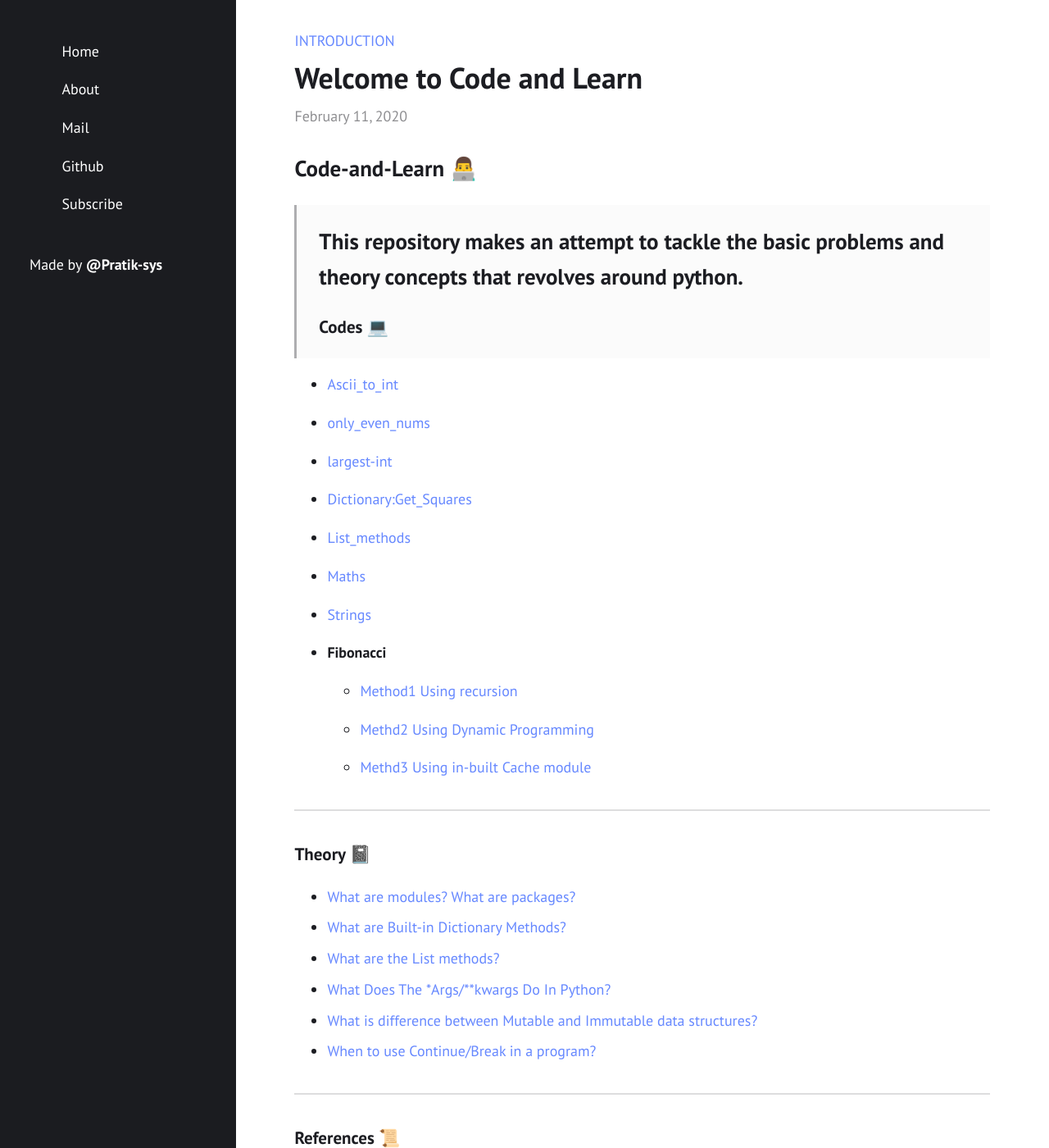
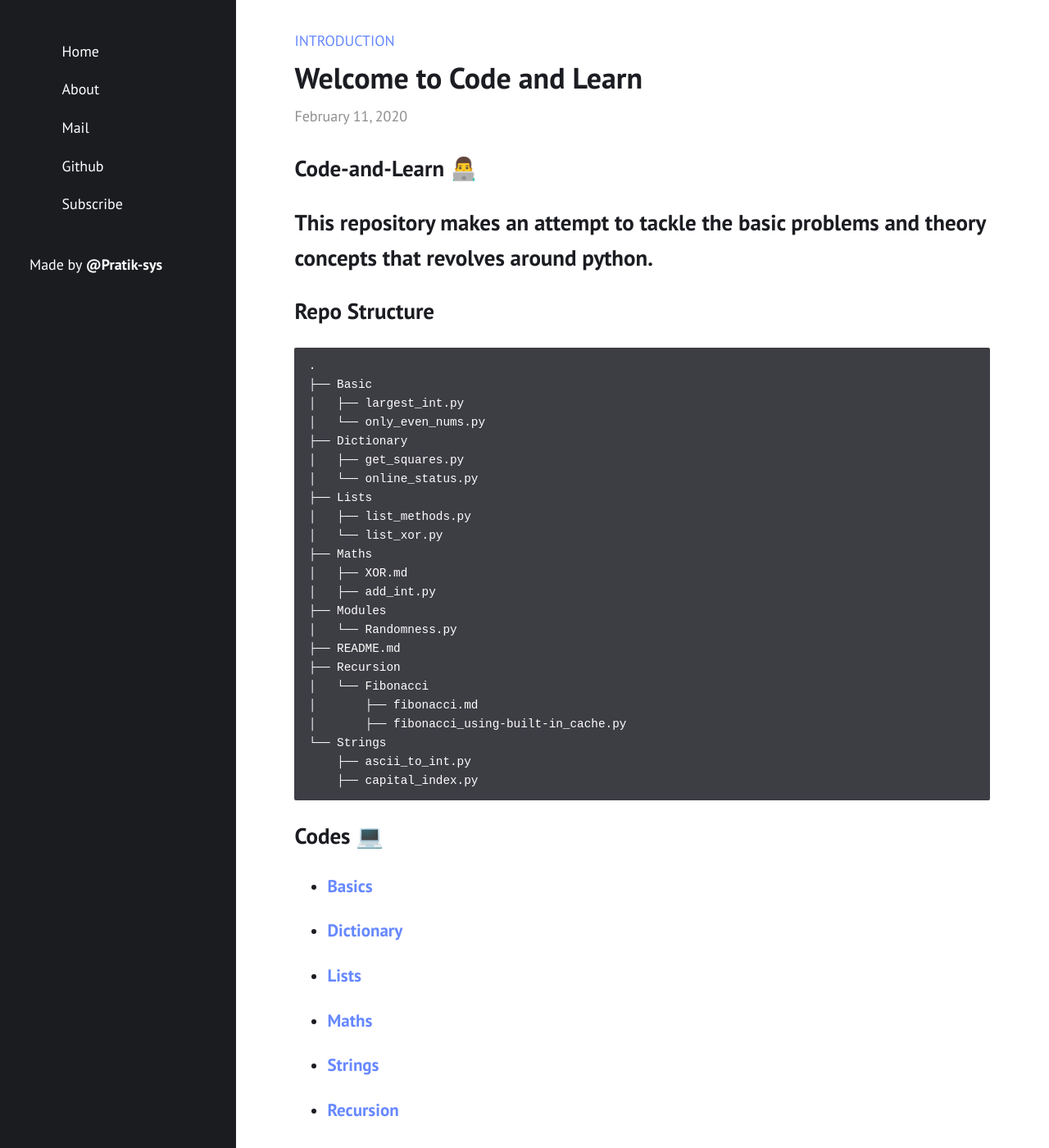
Before and after one commit to Pratik-sys/Blog, a Jekyll site: the page built from _posts/2020-02-11-welcome-to-code-and-learn.md, in a window 1280 px wide and 1400 px high. Shown: the whole window at 82% size. Built offline with Jekyll 4.4.1, drawn with Linux system fonts in a browser that asks for light colours; emoji names are drawn with the system emoji font; some of the changed text lies outside the part shown.

Commit message:
few more changes in the post
Signed-off-by: Pratik-sys <pithore.pratik@gmail.com>

````diff
--- a/_config.yml
+++ b/_config.yml
@@ -36,3 +36,6 @@ comments:
 plugins:
  - jekyll-feed
  - jemoji
+
+markdown:
+  kramdown
--- a/_posts/2020-02-11-welcome-to-code-and-learn.md
+++ b/_posts/2020-02-11-welcome-to-code-and-learn.md
@@ -1,56 +1,100 @@
 ---
-title: "Welcome to Code and Learn"
+title: Welcome to Code and Learn
 categories: introduction
 layout: post
 ---
+
 # Code-and-Learn :man_technologist:
 
-> This repository makes an attempt to tackle the basic problems and theory concepts that revolves around python.
--------------------------------------------------------
-### Codes :computer:
+## This repository makes an attempt to tackle the basic problems and theory concepts that revolves around python.
 
+# Repo Structure
 
-- [Ascii_to_int](./Codes/1.Ascii-to-int/ascii_to_int.py)
+```
+.
+├── Basic
+│   ├── largest_int.py
+│   └── only_even_nums.py
+├── Dictionary
+│   ├── get_squares.py
+│   └── online_status.py
+├── Lists
+│   ├── list_methods.py
+│   └── list_xor.py
+├── Maths
+│   ├── XOR.md
+│   ├── add_int.py
+├── Modules
+│   └── Randomness.py
+├── README.md
+├── Recursion
+│   └── Fibonacci
+│       ├── fibonacci.md
+│       ├── fibonacci_using-built-in_cache.py
+└── Strings
+    ├── ascii_to_int.py
+    ├── capital_index.py
+```
 
-- [only_even_nums](./Codes/2.Even-only/only_even_nums.py)
+## Codes :computer:
 
-- [largest-int](./Codes/3.Largest-int/largest_int.py)
+- ### [Basics](https://github.com/Pratik-sys/code-and-learn/tree/master/Basic)
 
-- [Dictionary:Get_Squares](./Codes/5.Dictionary/2.get_squares.py)
+- ### [Dictionary](https://github.com/Pratik-sys/code-and-learn/tree/master/Dictionary)
 
-- [List_methods](./Codes/6.Lists/List_methods.py)
+- ### [Lists](https://github.com/Pratik-sys/code-and-learn/tree/master/Lists)
 
-- [Maths](./Codes/7.Maths)
+- ### [Maths](https://github.com/Pratik-sys/code-and-learn/tree/master/Maths)
 
-- [Strings](./Codes/8.Strings)
+- ### [Strings](https://github.com/Pratik-sys/code-and-learn/tree/master/Strings)
 
--  **Fibonacci**
-    - [Method1 Using recursion](./Codes/4.Fibonacci/1.fibonacci.py)
+- ### [Recursion](https://github.com/Pratik-sys/code-and-learn/tree/master/Recursion)
 
-    - [Methd2 Using Dynamic Programming](./Codes/4.Fibonacci/2.fibonacci.py)
+- ### [Modules](https://github.com/Pratik-sys/code-and-learn/tree/master/Modules)
 
-    - [Methd3 Using in-built Cache module](./Codes/4.Fibonacci/3.fibonacci.py)
+--------------------------------------------------------------------------------
 
------------------------------------------------------------
+## References :scroll:
 
-### Theory :notebook:
+### Python :snake:
 
-- [What are modules? What are packages?](./Theory/modules&packages.md)
-- [What are Built-in Dictionary Methods?](./Theory/dictionary.md)
-- [What are the List methods?](./Theory/list.md)
-- [What Does The *Args/**kwargs Do In Python?]()
-- [What is difference between Mutable and Immutable data structures?]()
-- [When to use Continue/Break in a program?]()
-
-------------------------------------------------------------
-### References :scroll:
-
-#### Python :snake:
 - [Powerful built-in Functions](https://docs.python.org/3/library/functions.html#built-in-functions)
 - [Official Python Tutorial](https://docs.python.org/3/tutorial/index.html)
+- [Visualizing your code](http://pythontutor.com/)
+- [Online python IDE](https://repl.it/languages/python3)
 
+--------------------------------------------------------------------------------
 
-#### Run your code in terminal :white_square_button:
-```bash
-$python3 name_of_program
-```
+## Run your code in your local development environment
+
+- **Unix**
+
+  ```bash
+    $ cd code-and-learn
+  ```
+
+  ```bash
+    $ python3 name_of_program
+  ```
+
+- **Executable Scripts(Unix)**
+
+  ```bash
+     chmod +x my_script.py
+  ```
+
+  ```bash
+    ./ my_script.py
+  ```
+
+--------------------------------------------------------------------------------
+
+- **Windows**
+
+  ```bash
+    C:\users > cd code_and_learn
+  ```
+
+  ```bash
+    C:\users > python name_of_program
+  ```
````
